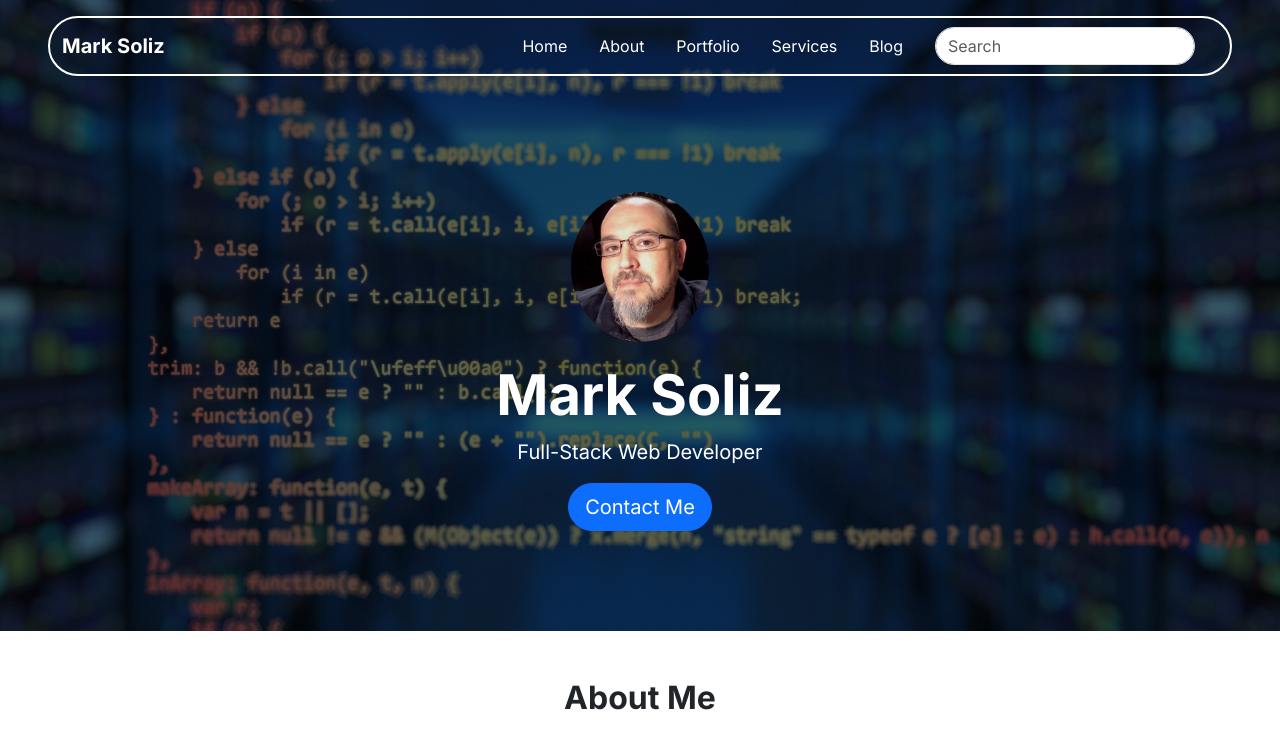
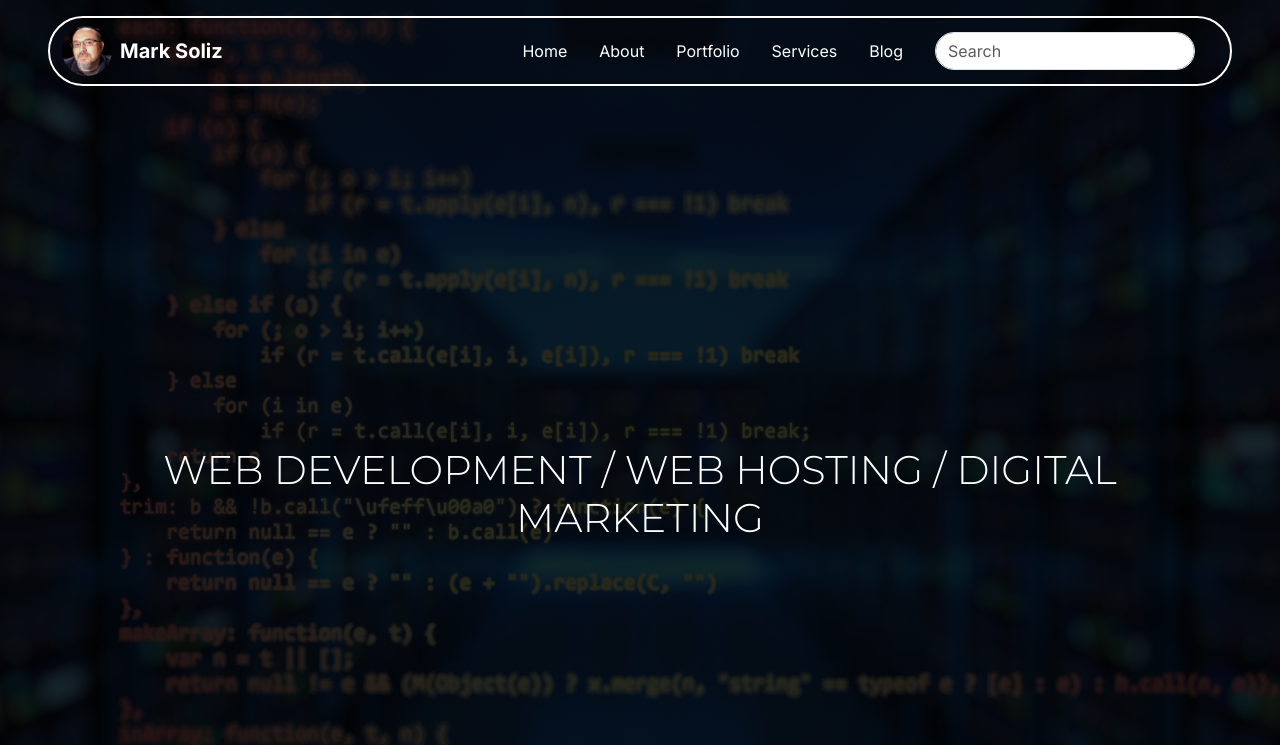
Before and after one commit to marksoliz/marksoliz, a PHP site: page / in a window 1280 px wide. Shown: the top 745 px of the page. Run offline with PHP 8.4, Linux system fonts and the light colour scheme.

Commit message:
made the hero section viewport height to 100vh added montserrat-hero font alligned the text to center

```diff
--- a/assets/styles.css
+++ b/assets/styles.css
@@ -1,5 +1,14 @@
 body {
   font-family: "Inter", sans-serif;
+}
+
+/* <weight>: Use a value from 100 to 900 */
+/* <uniquifier>: Use a unique and descriptive class name */
+.montserrat-hero {
+  font-family: "Montserrat", sans-serif;
+  font-optical-sizing: auto;
+  font-weight: 200;
+  font-style: normal;
 }
 
 .bg-image {
@@ -17,17 +26,26 @@ body {
   left: 0;
   width: 100%;
   height: 100%;
-  background: rgba(0, 0, 0, 0.625); /* Adjust the opacity as needed */
+  background: rgba(0, 0, 0, 0.84); /* Adjust the opacity as needed */
   z-index: 1;
 }
 
 .hero {
   position: relative;
   /* background: url("./images/heroBackground.jpg") no-repeat center center / cover; */
+  height: 100vh; /* Full viewport height */
+  display: flex; /* Center content vertically and horizontally */
+
+  align-items: center;
+  justify-content: center;
   color: white;
   padding: 100px 0;
   text-align: center;
   z-index: 1;
+}
+
+.hero p {
+  text-transform: uppercase; /* Converts text to uppercase */
 }
 
 .hero img {
--- a/index.html
+++ b/index.html
@@ -14,6 +14,12 @@
       href="https://fonts.googleapis.com/css2?family=Inter:wght@400;600;700&display=swap"
       rel="stylesheet"
     />
+    <link rel="preconnect" href="https://fonts.googleapis.com" />
+    <link rel="preconnect" href="https://fonts.gstatic.com" crossorigin />
+    <link
+      href="https://fonts.googleapis.com/css2?family=Montserrat:ital,wght@0,100..900;1,100..900&display=swap"
+      rel="stylesheet"
+    />
     <link rel="stylesheet" href="./assets/styles.css" />
   </head>
 
@@ -22,6 +28,12 @@
       <!-- Navbar -->
       <nav class="navbar navbar-expand-lg my-3 mx-5">
         <div class="container-fluid">
+          <img
+            class="img-fluid rounded-circle me-2"
+            style="width: 50px; height: 50px"
+            src="./assets/images/me.jpg"
+            alt="Mark Soliz"
+          />
           <a class="navbar-brand fw-bold" href="#">Mark Soliz</a>
           <button
             class="navbar-toggler"
@@ -77,14 +89,15 @@
       </nav>
 
       <!-- Hero Section -->
-      <header class="hero">
+      <header class="hero montserrat-hero">
         <div class="container">
-          <img src="./assets/images/me.jpg" alt="Mark Soliz" height="150" />
-          <h1 class="display-4 fw-bold">Mark Soliz</h1>
-          <p class="lead">Full-Stack Web Developer</p>
+          <p class="display-6">
+            Web Development / Web Hosting / Digital Marketing
+          </p>
+          <!-- <p class="lead">Full-Stack Web Developer</p>
           <a href="#contact" class="btn btn-primary btn-lg rounded-pill"
             >Contact Me</a
-          >
+          > -->
         </div>
       </header>
     </div>
```
